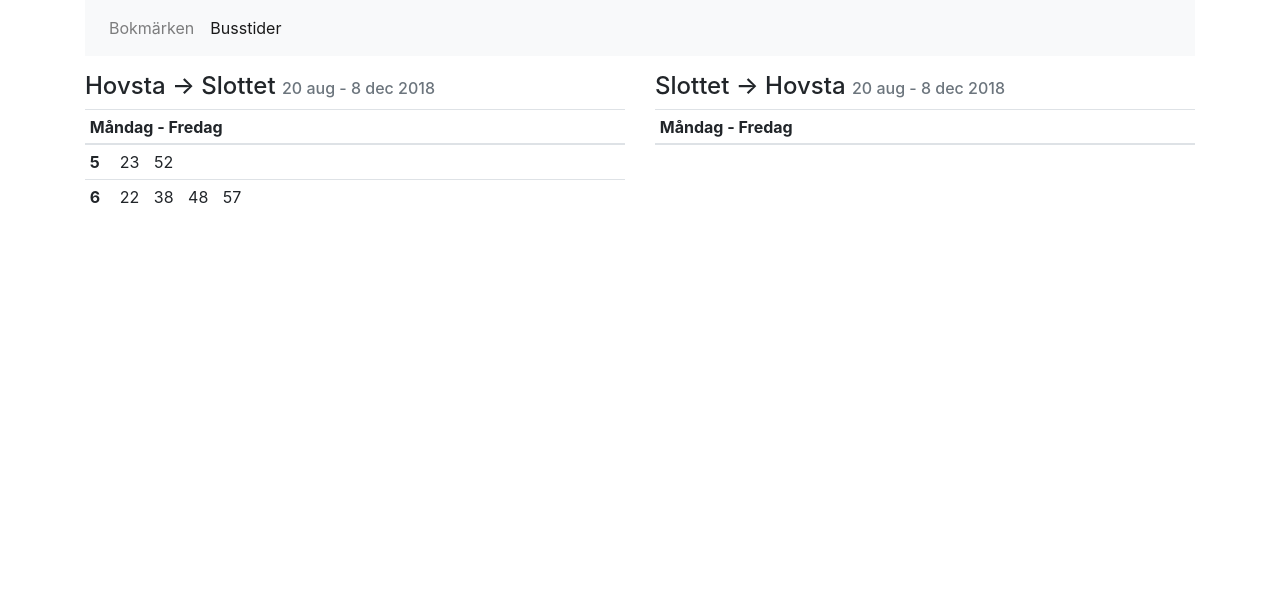
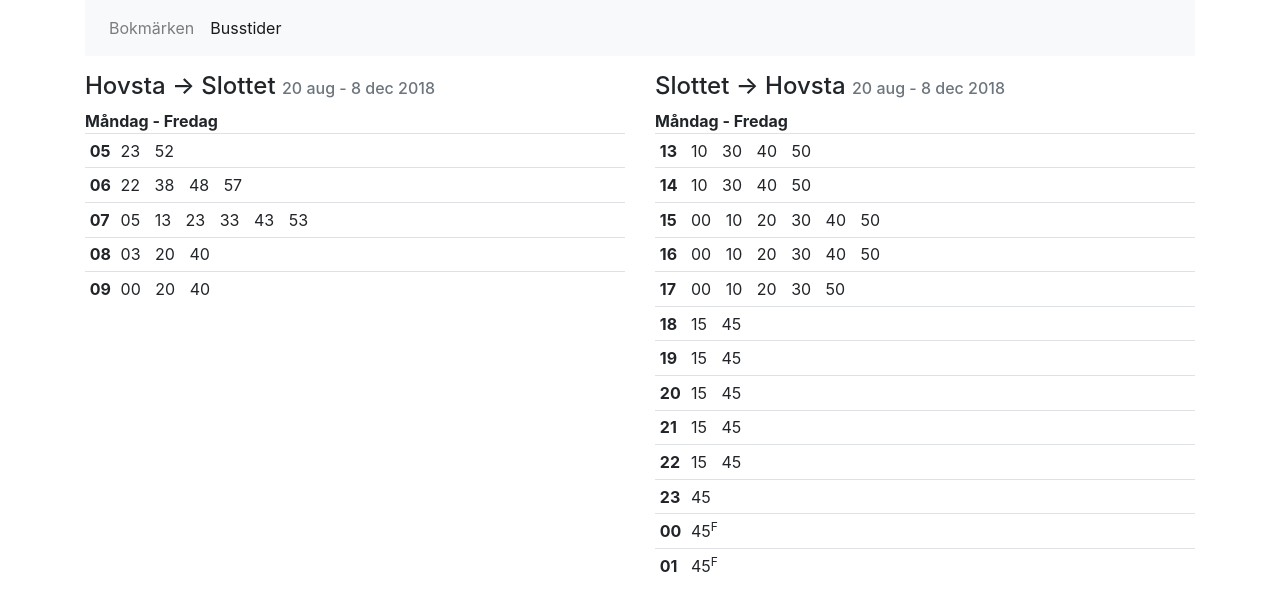
Before and after one commit to larsabrasha/bookmarks, a Jekyll site: the page built from bus.html, in a window 1280 px wide. Shown: the top 611 px of the page. Built offline with Jekyll 4.4.1, drawn with Linux system fonts in a browser that asks for light colours.

Commit message:
More bus times added

```diff
--- a/_data/bus.json
+++ b/_data/bus.json
@@ -7,12 +7,24 @@
         "title": "Måndag - Fredag",
         "trips": [
           {
-            "hour": 5,
-            "minutes": [23, 52]
+            "hour": "05",
+            "minutes": ["23", "52"]
           },
           {
-            "hour": 6,
-            "minutes": [22, 38, 48, 57]
+            "hour": "06",
+            "minutes": ["22", "38", "48", "57"]
+          },
+          {
+            "hour": "07",
+            "minutes": ["05", "13", "23", "33", "43", "53"]
+          },
+          {
+            "hour": "08",
+            "minutes": ["03", "20", "40"]
+          },
+          {
+            "hour": "09",
+            "minutes": ["00", "20", "40"]
           }
         ]
       }
@@ -24,7 +36,60 @@
     "schemas": [
       {
         "title": "Måndag - Fredag",
-        "trips": []
+        "trips": [
+          {
+            "hour": "13",
+            "minutes": ["10", "30", "40", "50"]
+          },
+          {
+            "hour": "14",
+            "minutes": ["10", "30", "40", "50"]
+          },
+          {
+            "hour": "15",
+            "minutes": ["00", "10", "20", "30", "40", "50"]
+          },
+          {
+            "hour": "16",
+            "minutes": ["00", "10", "20", "30", "40", "50"]
+          },
+          {
+            "hour": "17",
+            "minutes": ["00", "10", "20", "30", "50"]
+          },
+          {
+            "hour": "18",
+            "minutes": ["15", "45"]
+          },
+          {
+            "hour": "19",
+            "minutes": ["15", "45"]
+          },
+          {
+            "hour": "20",
+            "minutes": ["15", "45"]
+          },
+          {
+            "hour": "21",
+            "minutes": ["15", "45"]
+          },
+          {
+            "hour": "22",
+            "minutes": ["15", "45"]
+          },
+          {
+            "hour": "23",
+            "minutes": ["45"]
+          },
+          {
+            "hour": "00",
+            "minutes": ["45<sup>F</sup>"]
+          },
+          {
+            "hour": "01",
+            "minutes": ["45<sup>F</sup>"]
+          }
+        ]
       }
     ]
   }
--- a/bus.html
+++ b/bus.html
@@ -11,16 +11,14 @@ title: Info
     </h4>
 
     {% for schema in route.schemas %}
-    <table class="table table-sm">
+    <div>
+      <strong>{{ schema.title }}</strong>
+    </div>
+    <table class="table table-sm ">
       <colgroup>
         <col width="30px" />
         <col />
       </colgroup>
-      <thead>
-        <tr>
-          <th colspan="2">{{ schema.title }}</th>
-        </tr>
-      </thead>
       <tbody>
         {% for trip in schema.trips %}
         <tr>
```
